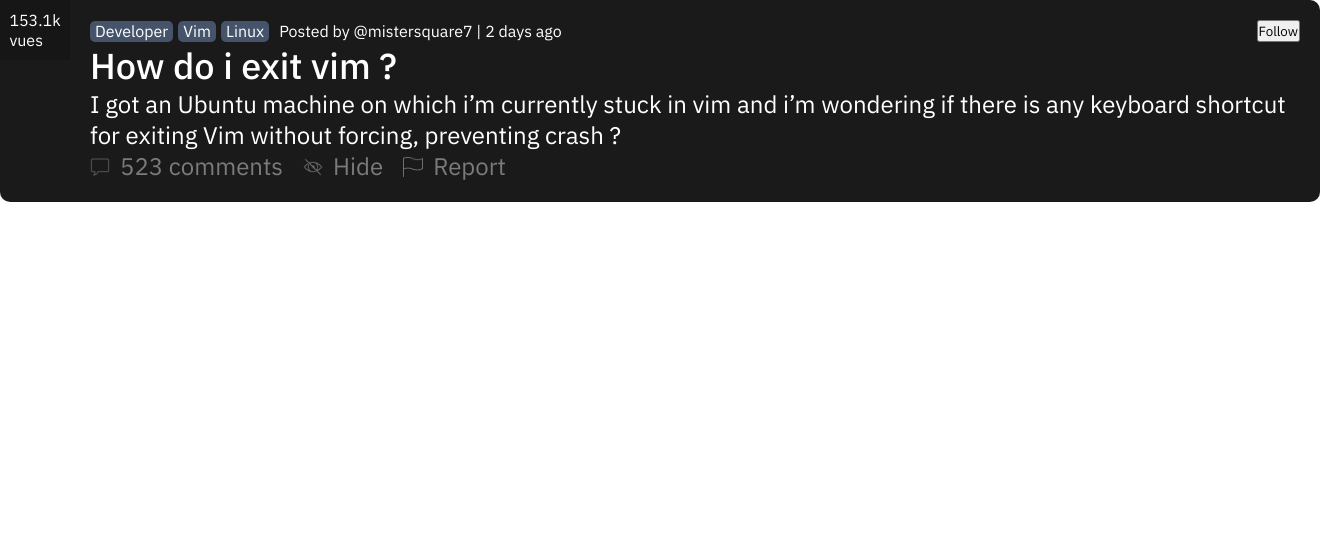
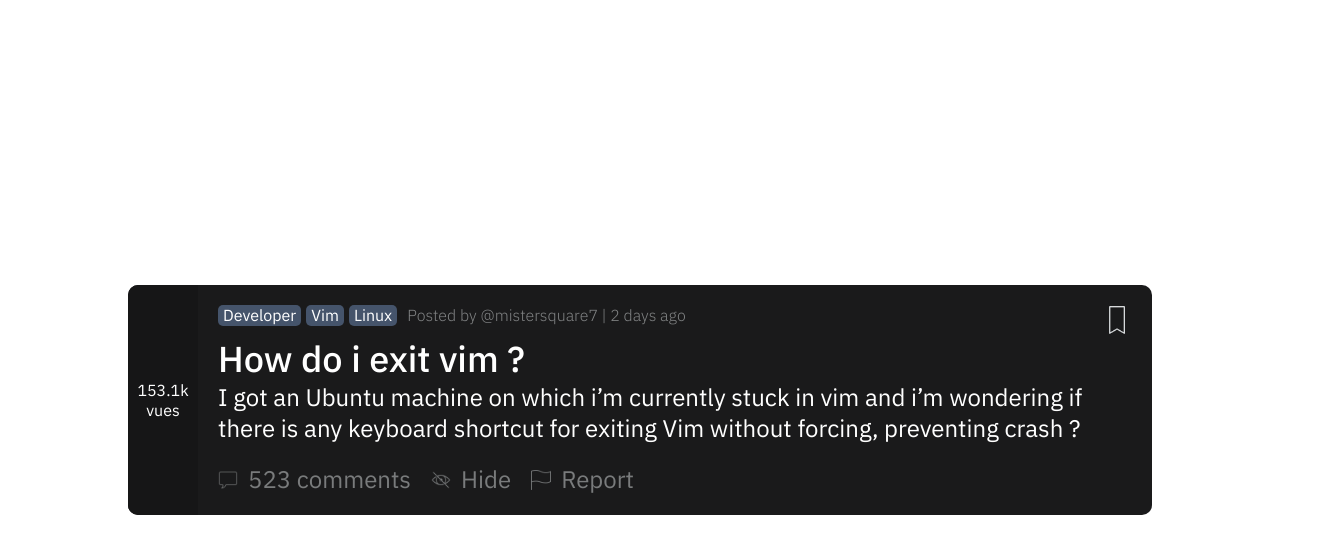
Before and after one commit to valentinlamine/LAMINE_GAMBEY_VOCANSON_GENDRON_Forum, a plain HTML site: page src/template/topic.html in a window 1280 px wide. Shown: the whole page, 1320 px wide, since content can reach past the window. Drawn offline with Linux system fonts and the light colour scheme.

Commit message:
design topic

```diff
--- a/src/CSS/topic.css
+++ b/src/CSS/topic.css
@@ -7,21 +7,26 @@
 
 .topic-item {
     display: flex;
-    width: 1320px;
+    width: 80%;
     border-radius: 10px;
     background-color: #1A1A1B;
     color: #ffffff;
     text-decoration: none;
+    position: absolute;
+    top: 50%;
+    left: 50%;
+    transform: translate(-50%, -50%);
 }
 
 .topic-interactions {
     width: 70px;
-    height: 100%;
     display: flex;
     justify-content: center;
     align-items: center;
     padding: 10px;
     background-color: #161617;
+    text-align: center;
+    border-radius: 10px 0 0 10px;
 }
 
 .topic-right {
@@ -35,7 +40,7 @@
 .topic-header {
     display: flex;
     justify-content: space-between;
-    align-items: center;
+    align-items: flex-start;
 }
 
 .topic-header-left {
@@ -66,7 +71,7 @@
     background: #45546B;
 }
 
-.topic-header-info p {
+.topic-header-info {
     font-style: normal;
     font-weight: 300;
     font-size: 16px;
@@ -74,17 +79,10 @@
     color: #818384;
 }
 
-button .btn-topic-header-right {
-    display: flex;
-    justify-content: center;
-    align-items: center;
-    font-style: normal;
-    font-weight: 600;
-    font-size: 18px;
-    line-height: 23px;
-    padding: 5px 10px;
+.btn-topic-header-right {
+    width: 30px;
+    height: 30px;
 }
-
 
 .topic-title {
     font-style: normal;
@@ -103,6 +101,7 @@
 .topic-footer {
     display: flex;
     align-items: center;
+    margin-top: 20px;
 }
 
 .topic-section {
--- a/src/template/topic.html
+++ b/src/template/topic.html
@@ -20,7 +20,7 @@
                 </div>
                 <p class="topic-header-info">Posted by @mistersquare7 | 2 days ago</p>
             </div>
-            <button class="btn-topic-header-right">Follow</button>
+            <img class="btn-topic-header-right" src="../assets/images/signet.png" alt="plus">
         </div>
         <h1 class="topic-title">How do i exit vim ?</h1>
         <p class="topic-description">I got an Ubuntu machine on which i’m currently stuck in vim and i’m wondering if there is any keyboard shortcut for exiting Vim without forcing, preventing crash ? </p>
```
Also changed, not shown: 1 other file.
